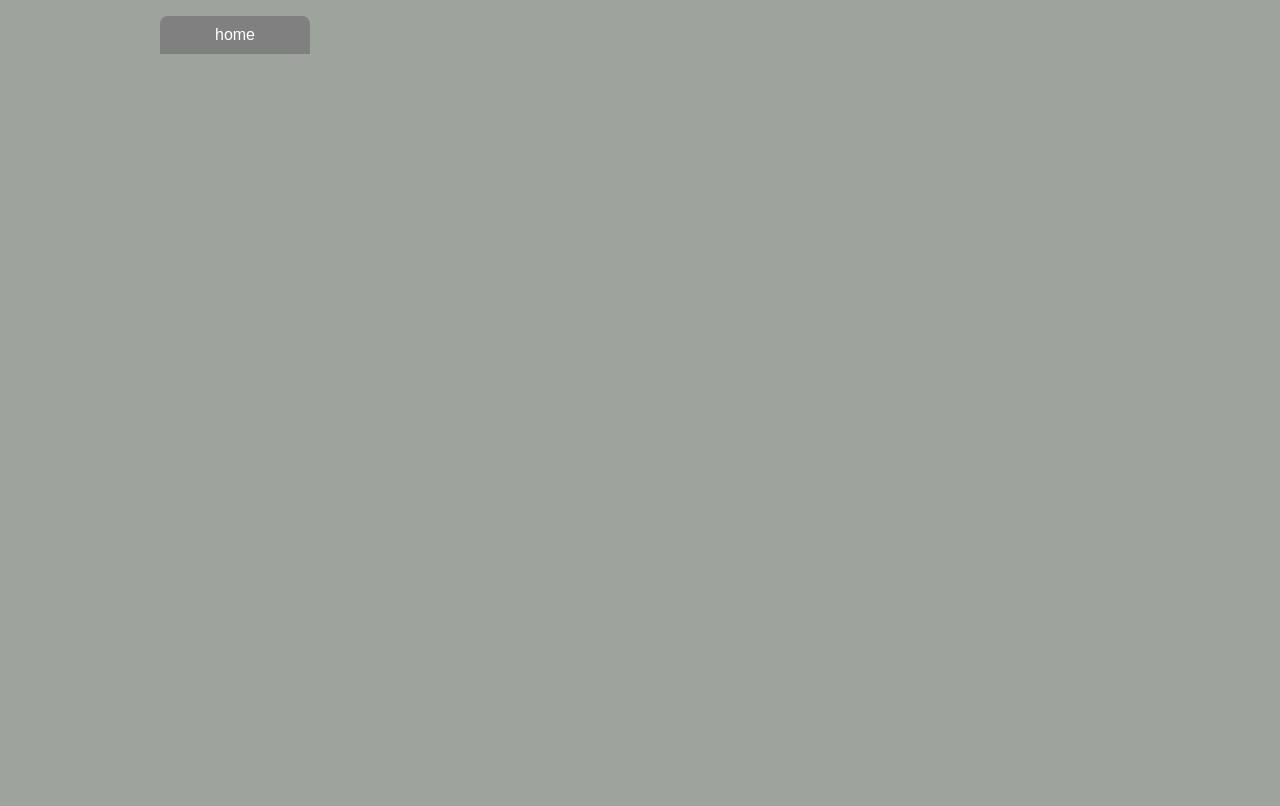
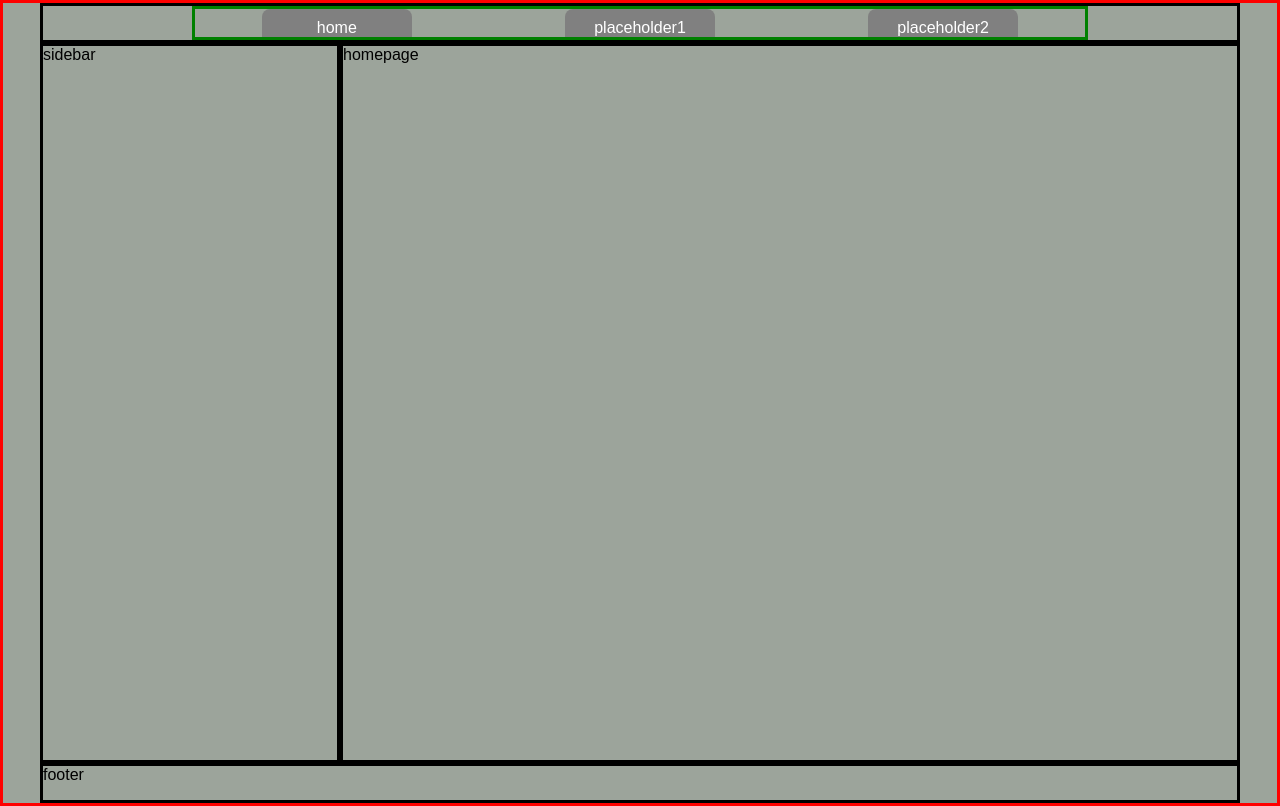
Before and after one commit to SupraSensum/TOP-project-todo-list, a website built with webpack: page src/template.html in a window 1280 px wide. Built offline with nearby package versions, Linux system fonts and the light colour scheme.

Commit message:
organize, stylize, plan

```diff
--- /dev/null
+++ b/src/frontend_modules/home-page.js
@@ -0,0 +1,5 @@
+export default function() {
+   const contentBox = document.getElementById("content");
+
+   contentBox.textContent = 'homepage';
+}
--- a/src/index.js
+++ b/src/index.js
@@ -1,8 +1,14 @@
-import TaskHandler from "./task-handler.js";
+import TaskHandler from "./backend_modules/task-handler.js";
+import loadHomePage from "./frontend_modules/home-page.js";
 import "./styles.css";
 
 const DEBUG = true;
 const taskHandler = new TaskHandler();
+const homeButton = document.getElementById('homeButton');
+
+loadHomePage();
+
+homeButton.addEventListener('click', () => loadHomePage());
 
 if (DEBUG) {
    window.taskHandler = taskHandler;
--- a/src/styles.css
+++ b/src/styles.css
@@ -13,23 +13,47 @@
 body {
     font-family: Arial, sans-serif;
     background-color: #9CA49B;
+    display: flex;
+    justify-content: center;
+    border: 3px solid red;
+}
+
+#app {
+    display: grid;
+    grid-template-columns: minmax(200px, 300px) minmax(400px, 1fr);
+    grid-template-rows: 40px minmax(400px, 1fr) 40px;
+    grid-template-areas:
+    "header header"
+    "sidebar content"
+    "footer footer";
+    height: 100vh;
+    max-width: 1200px;
+    flex: 1 1 auto;
+}
+
+header,
+#sidebar,
+#content,
+footer {
+    border: 3px solid black;
 }
 
 header {
     display: flex;
     place-content: center;
+    grid-area: header;
 }
 
 nav {
     display: flex;
     width: clamp(300px, 75%, 100%);
-    justify-content: space-between;
+    justify-content: space-around;
     gap: 20px;
+    border: 3px solid green;
 }
 
 header .navButton {
     padding: 10px 20px;
-    margin-top: 1em;
     border: none;
     background-color: grey;
     color: #fff;
@@ -44,6 +68,14 @@ header .navButton:hover {
     background-color: purple;
 }
 
+#sidebar {
+    grid-area: sidebar;
+}
+
 #content {
+    grid-area: content;
+}
 
+footer {
+    grid-area: footer;
 }
--- a/src/template.html
+++ b/src/template.html
@@ -6,11 +6,20 @@
     <title>Todo List</title>
 </head>
 <body>
+    <div id="app">
         <header>
             <nav>
                 <button class="navButton" id="homeButton">home</button>
+                <button class="navButton" id="blah1">placeholder1</button>
+                <button class="navButton" id="blah2">placeholder2</button>
             </nav>
         </header>
+        <div id="sidebar">sidebar</div>
         <div id="content"></div>
+        <footer>
+            footer
+            <div id="github-link-and-logo"></div>
+        </footer>
+    </div>
 </body>
 </html>
```
Also changed, not shown: src/backend_modules/storage-handler.js (renamed from src/storage-handler.js), src/backend_modules/task-handler.js (renamed from src/task-handler.js). Lines whose indentation alone changed are shown as unchanged.
